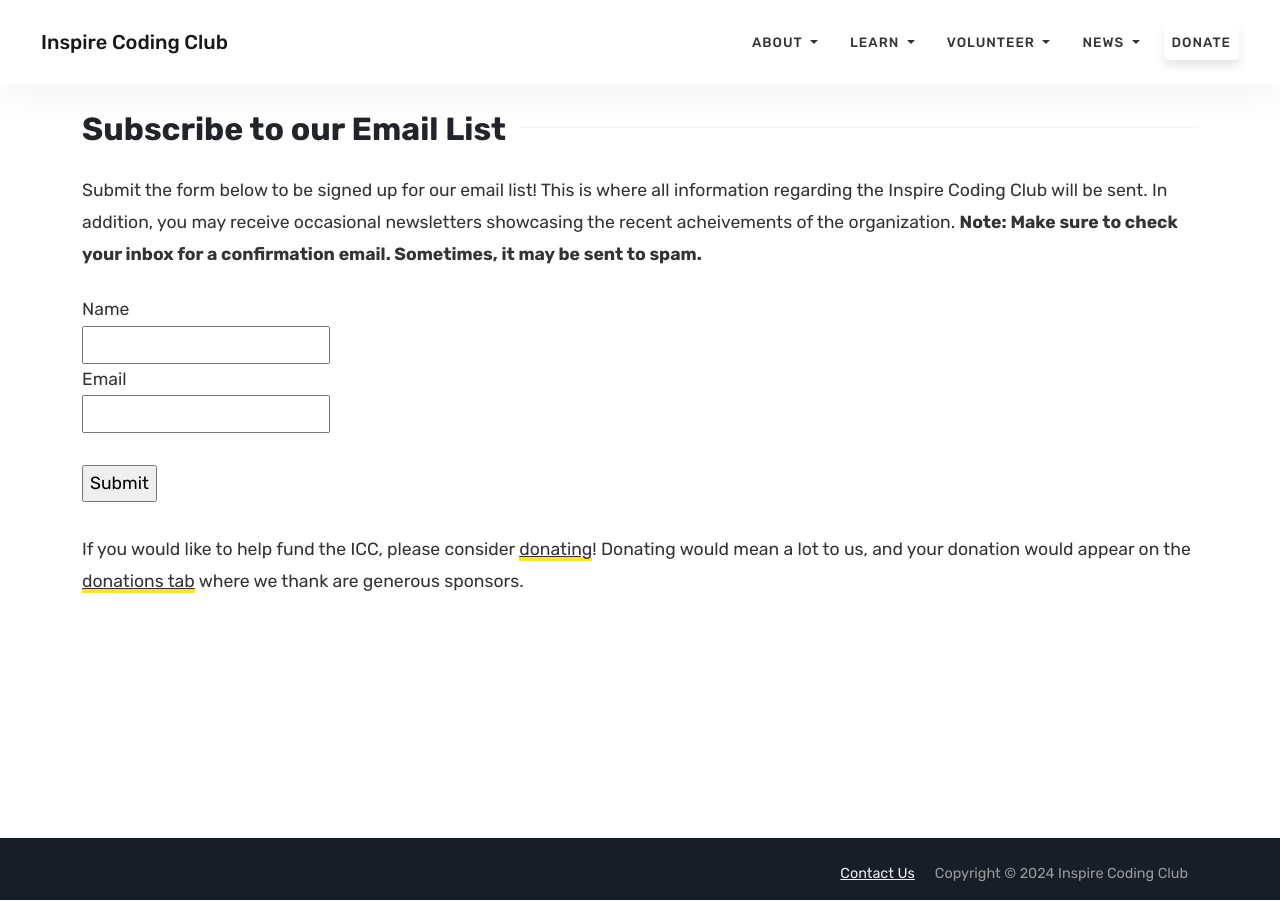
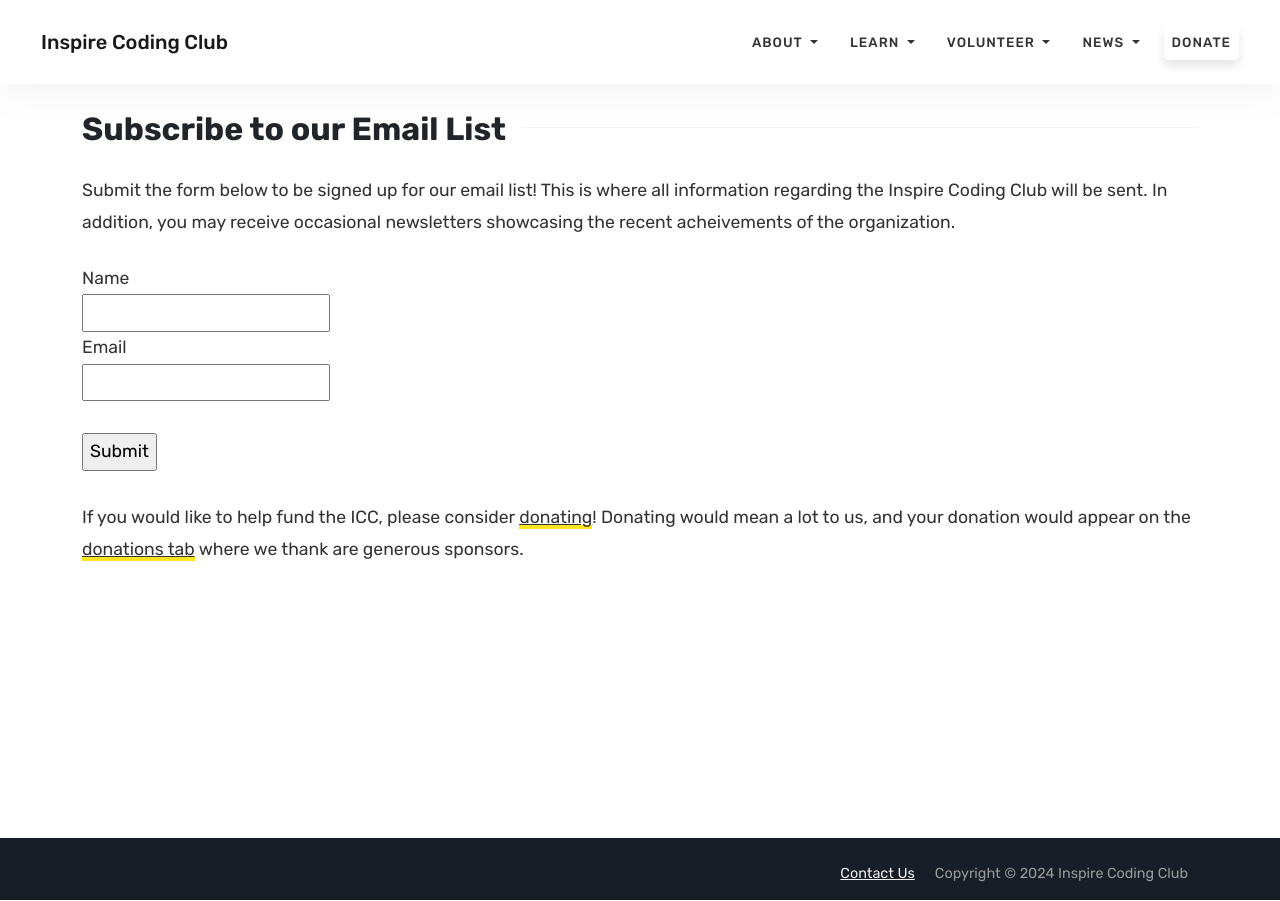
Before and after one commit to irvinecodingclub/irvinecodingclub.github.io, a Jekyll site: the page built from subscribe.md, in a window 1280 px wide. Built offline with Jekyll 4.4.1, drawn with Linux system fonts in a browser that asks for light colours.

Commit message:
nevermind guys

```diff
--- a/subscribe.md
+++ b/subscribe.md
@@ -4,7 +4,7 @@
 permalink: /subscribe
 ---
 
-Submit the form below to be signed up for our email list! This is where all information regarding the Inspire Coding Club will be sent. In addition, you may receive occasional newsletters showcasing the recent acheivements of the organization. **Note: Make sure to check your inbox for a confirmation email. Sometimes, it may be sent to spam.**
+Submit the form below to be signed up for our email list! This is where all information regarding the Inspire Coding Club will be sent. In addition, you may receive occasional newsletters showcasing the recent acheivements of the organization.
 
 <form action="https://postal.hackclub.com/subscribe" method="POST" accept-charset="utf-8">
 	<label for="name">Name</label><br/>
```
Also changed, not shown: _branches/uhs.md (+1 -1 lines).
